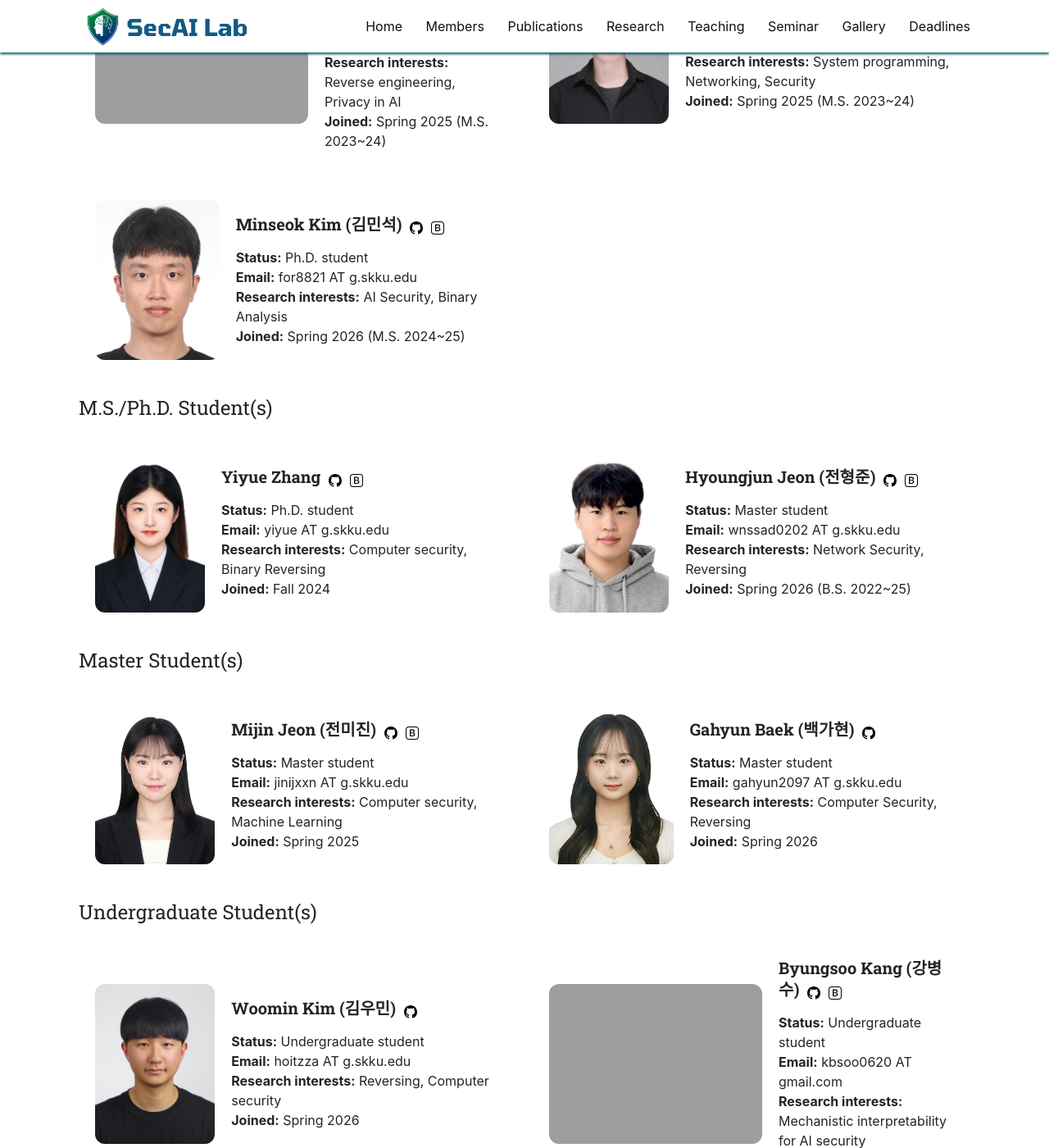
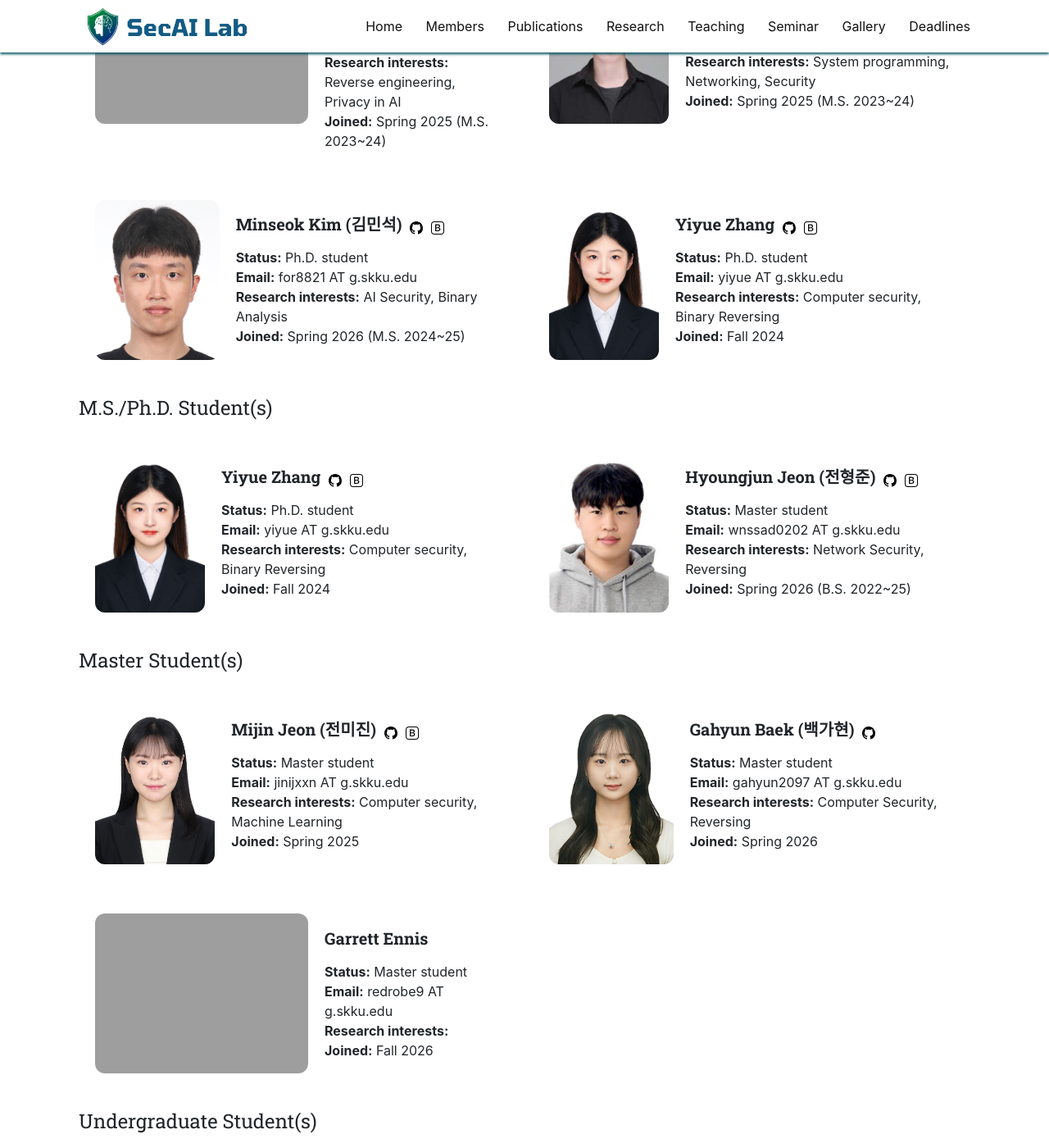
Before and after one commit to SecAI-Lab/secai-lab.github.io, a Jekyll site: the page built from pages/members.md, in a window 1280 px wide and 1400 px high, scrolled down 637 px. Shown: the whole window at 82% size. Built offline with Jekyll 4.4.1, drawn with Linux system fonts in a browser that asks for light colours; nearby versions of some CDN libraries.

Commit message:
update ph.d. (yiyue)

```diff
--- a/_data/msb_students.yml
+++ b/_data/msb_students.yml
@@ -14,3 +14,11 @@
   research: Computer Security, Reversing
   github: https://github.com/GahBaek
   joined: Spring 2026
+
+- name: Garrett Ennis
+  photo: garrett.jpg
+  info: Master student
+  email: redrobe9 AT g.skku.edu
+  research:
+  github:
+  joined: Fall 2026
--- a/_data/news.yml
+++ b/_data/news.yml
@@ -1,3 +1,7 @@
+# - date: Sep 04, 2026
+#   headline: " joined our lab, welcome!"
+#   id: 0
+
 - date: Aug 10, 2026
   headline: "Byungsoo Kang joined our lab, welcome!"
   id: 0
--- a/_data/phd_students.yml
+++ b/_data/phd_students.yml
@@ -33,3 +33,12 @@
   github: https://github.com/DenisKimskku
   blog: https://deniskim1.com/
   joined: Spring 2026 (M.S. 2024~25)
+
+- name: Yiyue Zhang
+  photo: yiyue.jpg
+  info: Ph.D. student
+  email: yiyue AT g.skku.edu
+  research: Computer security, Binary Reversing
+  github: https://github.com/Yii-99
+  joined: Fall 2024
+  blog: https://yii-99.github.io/
```
